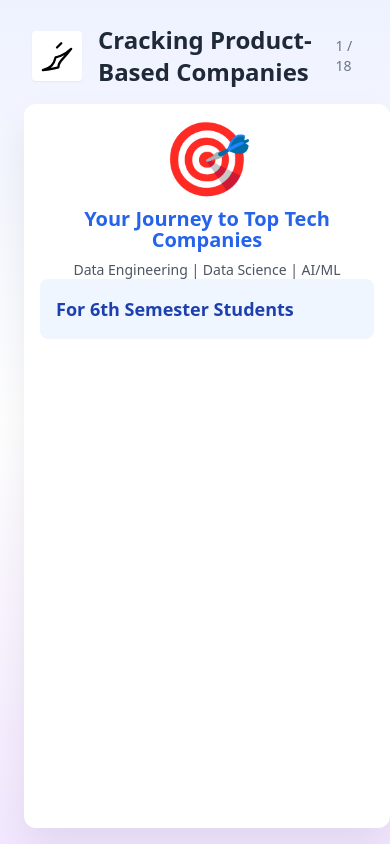
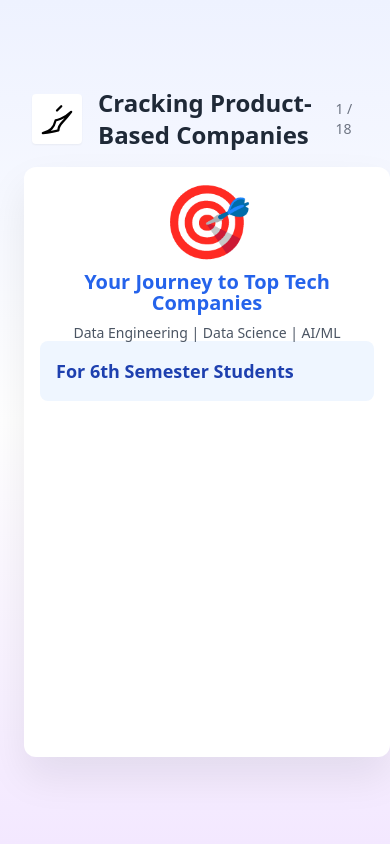
Before and after one commit to Priyanshuparihar/workshop, a plain HTML site: page index.html in a window 390 px wide. Drawn offline with nearby package versions, Linux system fonts and the light colour scheme.

Commit message:
Adjust mobile min-height and center slide content
Updated styles for mobile responsiveness and content centering.

```diff
--- a/index.html
+++ b/index.html
@@ -56,13 +56,18 @@
       display: flex;
       flex-direction: column;
       box-sizing: border-box;
+
+      /* CENTER the card's inner area both ways */
+      justify-content: center; /* vertical centering of child */
+      align-items: center;     /* horizontal centering of child */
     }
 
     @media (max-width: 768px) {
       .slide-card {
         width: calc(100vw - 24px);
         padding: var(--pad-sm);
-        min-height: calc(100vh - 120px);
+        /* reduce min-height for mobile to avoid large empty gap */
+        min-height: 70vh;
         border-radius: 12px;
       }
     }
@@ -71,12 +76,12 @@
     .slide-content {
       display: flex;
       flex-direction: column;
-      justify-content: center; /* strict vertical centering */
+      justify-content: center; /* keeps internal elements grouped in center */
       align-items: center;     /* horizontal centering */
       text-align: center;
       gap: 1rem;
       width: 100%;
-      height: 100%;
+      /* Allow slide-content to size to its contents (don't force 100% height). */
       box-sizing: border-box;
       padding-bottom: 1rem;
     }
@@ -103,7 +108,8 @@
 </head>
 <body class="antialiased">
 
-  <div id="root" class="min-h-screen flex items-start justify-center p-6"></div>
+  <!-- ROOT: vertically center the card inside the viewport -->
+  <div id="root" class="min-h-screen flex items-center justify-center p-6"></div>
 
   <script type="text/babel">
     const { useState, useEffect, useRef } = React;
```
